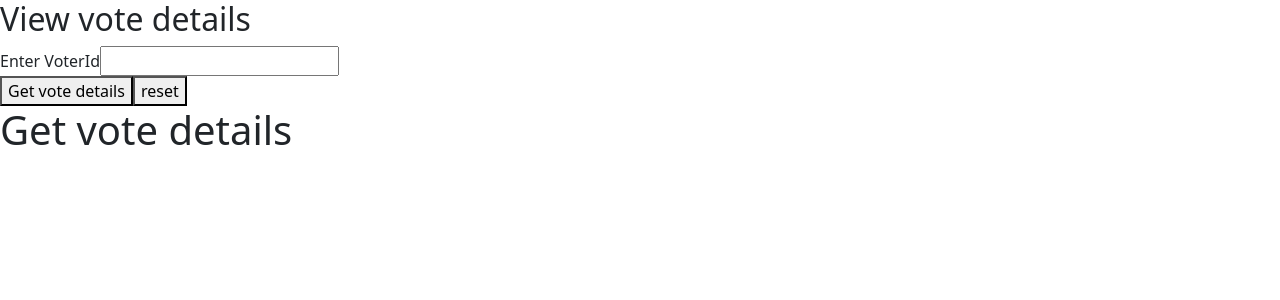
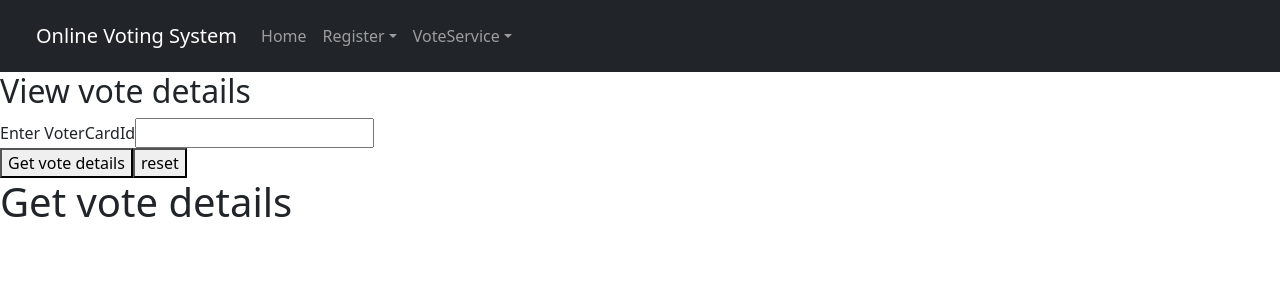
Before and after one commit to dextro-gear/ovsfrontend, a React (Create React App) app: page /byVoterId in a window 1280 px wide. Shown: the top 300 px of the page. Built offline with nearby package versions, Linux system fonts and the light colour scheme; no server answers.

Commit message:
service completed

```diff
--- a/src/App.js
+++ b/src/App.js
@@ -3,10 +3,10 @@ import LandingPage from "./components/pages/LandingPage";
 import "bootstrap/dist/css/bootstrap.min.css";
 import "bootstrap/dist/js/bootstrap.bundle";
 import CastNewVote from "./components/pages/votes/CastNewVote";
-import ViewVoteDetailsByVoterId from "./components/pages/votes/ViewVoteDetailsByVoterId"
+import ViewVoteDetailsByVoterCardId from "./components/pages/votes/ViewVoteDetailsByVoterCardId"
 import "./App.css";
 import ElectionResultPage from "./components/pages/ElectionResultPage";
-import { addNewVote, searchByVoterId } from "./components/services/VoteService";
+import { addNewVote, searchByVoterCardId } from "./components/services/VoteService";
 
 function App() {
 
@@ -24,7 +24,7 @@ function App() {
   .catch(error=>console.log("unsuccessful",error.message));
   */
 const id=4;
-  const  promise = searchByVoterId(id);
+  const  promise = searchByVoterCardId(id);
   promise.then(response=>console.log("success",response.data))
   .catch(error=>console.log("unsuccessful",error.response.data));
  return (
@@ -33,7 +33,7 @@ const id=4;
         <Route exact path="/" component={LandingPage} />
         <Route exact path="/castVote" component={CastNewVote} />
         <Route exact path="/result" component={ElectionResultPage} />
-        <Route exact path="/byVoterId" component={ViewVoteDetailsByVoterId} />
+        <Route exact path="/byVoterId" component={ViewVoteDetailsByVoterCardId} />
       </Switch>
     </Router>
   );
--- a/src/components/Navbar.js
+++ b/src/components/Navbar.js
@@ -75,7 +75,6 @@ class Navbar extends Component {
                       cast a new vote
                     </Link>
                   </li>
-
                 </ul>
               </li>
             </ul>
--- a/src/components/pages/votes/CastNewVote.js
+++ b/src/components/pages/votes/CastNewVote.js
@@ -7,46 +7,42 @@ import Navbar from "../../Navbar";
 import { addNewVote } from "../../services/VoteService";
 
 export default function CastNewVote() {
-/*  const mockVote = {
+  /*  const mockVote = {
     voterId: 101,
     candidateId: 111,
 
     societyId: 121,
   };
 */
-  const voterIdRef = React.createRef();
+  const voterCardIdRef = React.createRef();
   const candidateIdRef = React.createRef();
 
   const societyIdRef = React.createRef();
 
   const initialState = {
-    voterID: undefined,
+    voterCardID: undefined,
     candidateID: undefined,
     societyID: undefined,
     vote: undefined,
-     errMsg: undefined,
+    errMsg: undefined,
 
     formStatus: "",
     validations: {
-      voterID: undefined,
+      voterCardID: undefined,
       candidateID: undefined,
       societyID: undefined,
-
     },
   };
-
-
 
   const [state, setNewState] = useState(initialState);
 
   const submitHandler = (event) => {
     event.preventDefault();
     setNewState({ ...state, formStatus: "form submitted successfully" });
-   if (
-      state.validations.voterID ||
+    if (
+      state.validations.voterCardID ||
       state.validations.candidateID ||
       state.validations.societyID
-
     ) {
       return;
     }
@@ -55,20 +51,19 @@ export default function CastNewVote() {
     const promise = addNewVote(data);
     promise
       .then((response) => setNewState({ ...state, vote: response.data }))
-      .catch((error) => setNewState({ ...state, errMsg: error.message}));
+      .catch((error) => setNewState({ ...state, errMsg: error.message }));
   };
 
   const changeHandler = (ref) => {
     const fieldName = ref.current.name;
     const fieldValue = ref.current.value;
     let validationMsg;
-    if (ref === voterIdRef) {
+    if (ref === voterCardIdRef) {
       validationMsg = validateVoterId(fieldValue);
     }
     if (ref === candidateIdRef) {
       validationMsg = validateCandidateId(fieldValue);
     }
-
 
     if (ref === societyIdRef) {
       validationMsg = validateSocietyId(fieldValue);
@@ -119,12 +114,12 @@ validation method for societyId
       <div className="container">
         <form onSubmit={(event) => submitHandler(event)}>
           <div className="form-group">
-            <label>Enter voterId </label>
+            <label>Enter voterCardId </label>
             <input
               className="form-control"
-              name="voterID"
-              ref={voterIdRef}
-              onChange={() => changeHandler(voterIdRef)}
+              name="voterCardID"
+              ref={voterCardIdRef}
+              onChange={() => changeHandler(voterCardIdRef)}
               required
             />
           </div>
@@ -150,8 +145,6 @@ validation method for societyId
           ) : (
             ""
           )}
-
-
 
           <div>
             <label>Enter societyId </label>
--- a/src/components/pages/votes/DisplayVote.js
+++ b/src/components/pages/votes/DisplayVote.js
@@ -11,6 +11,8 @@ export default function DisplayVote({ vote }) {
       <p>{vote.candidateLastName}</p>
       <h5>societyId is</h5>
       <p>{vote.societyId}</p>
+      <h5>VotingDateTime when vote is casted is</h5>
+      <p>{vote.votingDateTime}</p>
     </div>
   );
 }
--- a/src/components/pages/votes/ViewVoteDetailsByVoterId.js
+++ b/src/components/pages/votes/ViewVoteDetailsByVoterCardId.js
@@ -1,12 +1,14 @@
-import React, { useEffect, useState } from "react";
-import { searchByVoterId } from "../../services/VoteService";
+import React, { useState } from "react";
+import { searchByVoterCardId } from "../../services/VoteService";
 import DisplayVote from "./DisplayVote";
+import Navbar from "../../Navbar";
 
-export default function ViewVoteDetailsByVoterId(props) {
-  const voterIdRef = React.createRef();
+
+export default function ViewVoteDetailsByVoterCardId() {
+  const voterCardIdRef = React.createRef();
 
   const initialState = {
-    voterId: undefined,
+    voterCardID: undefined,
     vote: undefined,
     errMsg: undefined,
   };
@@ -22,8 +24,8 @@ export default function ViewVoteDetailsByVoterId(props) {
 */
   const fetchVoteDetails = (event) => {
     event.preventDefault();
-    const id = currentState.voterId;
-    const promise = searchByVoterId(id);
+    const id = currentState.voterCardID;
+    const promise = searchByVoterCardId(id);
     promise
       .then((response) =>
         setNewState({ ...currentState, vote: response.data, errMsg: undefined })
@@ -33,17 +35,17 @@ export default function ViewVoteDetailsByVoterId(props) {
       );
   };
 
- // useEffect(fetchVoteDetailsOnRender);
+  // useEffect(fetchVoteDetailsOnRender);
 
   const changeHandler = () => {
     //const fieldName = ref.current.name;
     //const fieldValue = ref.current.value;
     //const newState = { ...currentState, [fieldName]: fieldValue };
     //setNewState(newState);
-    const idValue = voterIdRef.current.value;
+    const idValue = voterCardIdRef.current.value;
     const newState = {
       ...currentState,
-      voterId: idValue,
+      voterCardID: idValue,
       //vote: undefined,
       //errMsg: undefined,
     };
@@ -52,21 +54,22 @@ export default function ViewVoteDetailsByVoterId(props) {
 
   return (
     <div>
+      <Navbar />
+      <h2>View vote details</h2>
 
-<h2>View vote details</h2>
       <form onSubmit={fetchVoteDetails}>
         <div className="form-group">
-          <label> Enter VoterId</label>
+          <label> Enter VoterCardId</label>
           <input
             name="id"
-            type="number"
-            ref={voterIdRef}
-            onChange={() => changeHandler(voterIdRef)}
+            type="text"
+            ref={voterCardIdRef}
+            onChange={() => changeHandler(voterCardIdRef)}
           />
         </div>
         <button type="submit">Get vote details</button>
         <button type="reset">reset</button>
-        </form>
+      </form>
       <h1> Get vote details</h1>
 
       {currentState.vote ? (
--- a/src/components/services/VoteService.js
+++ b/src/components/services/VoteService.js
@@ -5,15 +5,14 @@ const baseUrl = "http://localhost:8585";
 function addNewVote(data) {
   const url = baseUrl + "/votes/add";
 
-  const promise = axios.post(url,data);
+  const promise = axios.post(url, data);
   return promise;
-
 }
 
-function searchByVoterId(id){
-    const url= baseUrl+"/votes/byVoterId/" + id;
-    const promise =axios.get(url);
-    return promise;
+function searchByVoterCardId(id) {
+  const url = baseUrl + "/votes/byVoterCardId/" + id;
+  const promise = axios.get(url);
+  return promise;
 }
 
-export{addNewVote ,searchByVoterId}
+export { addNewVote, searchByVoterCardId };
```
